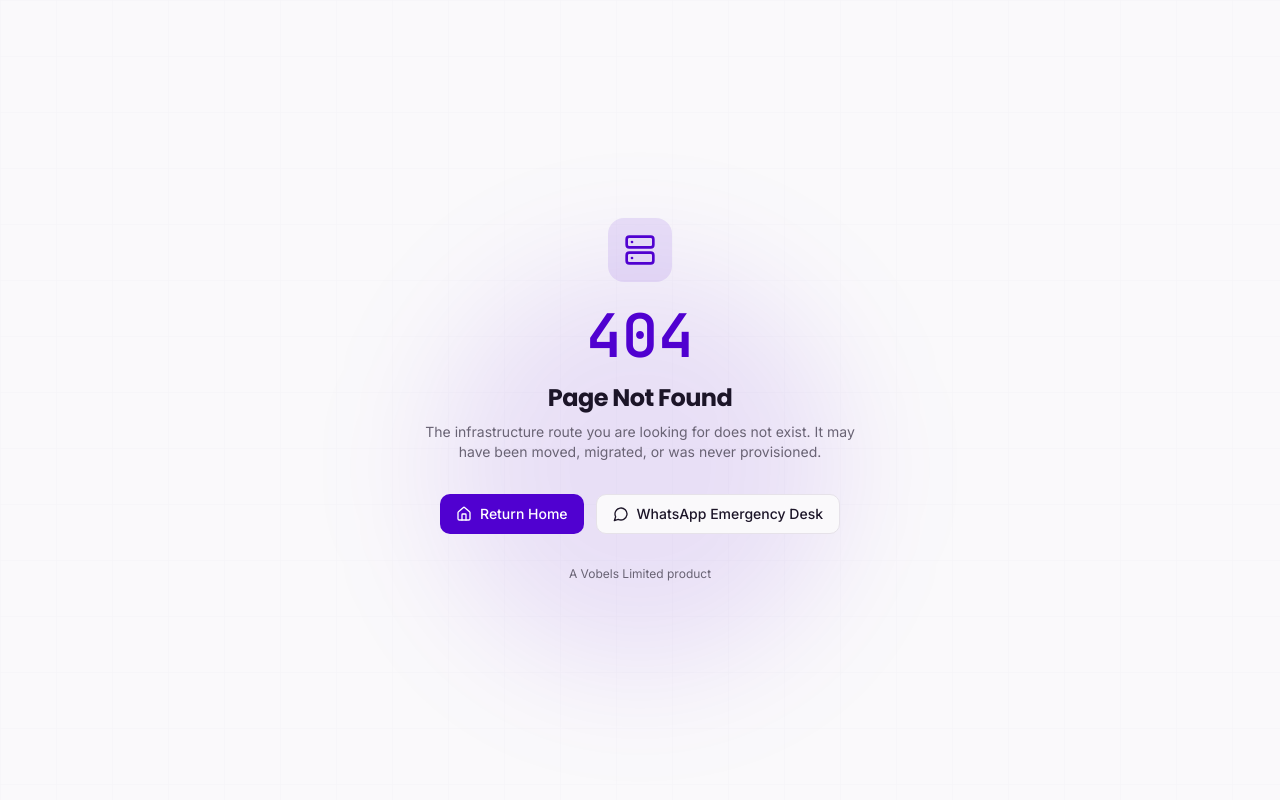
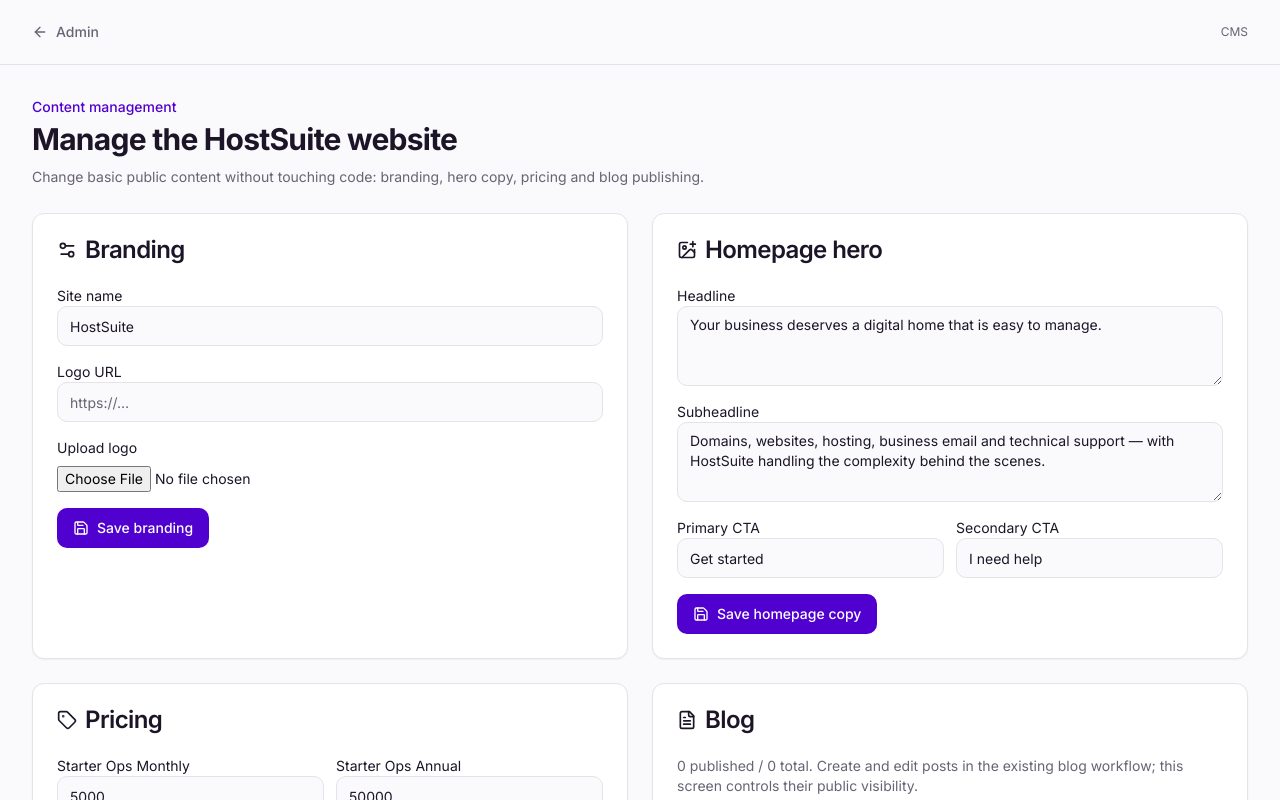
Before and after one commit to Holladworld/hostsuite, a Next.js app: page /admin/cms in a window 1280 px wide. Before the commit this address had no page. Shown: the top 800 px of the page. Built offline with nearby package versions, Linux system fonts and the light colour scheme; no server answers; the database is empty.

Commit message:
feat: complete public CMS controls for branding landing pricing and blog

```diff
--- /dev/null
+++ b/app/admin/cms/page.tsx
@@ -0,0 +1,96 @@
+'use client';
+
+import { useEffect, useMemo, useState } from 'react';
+import Link from 'next/link';
+import { ArrowLeft, CheckCircle2, ImagePlus, Save, Settings2, Tag, FileText } from 'lucide-react';
+import { supabase } from '@/lib/supabase-client';
+import { Card, CardContent, CardHeader, CardTitle } from '@/components/ui/card';
+import { Button } from '@/components/ui/button';
+import { Input } from '@/components/ui/input';
+import { Textarea } from '@/components/ui/textarea';
+
+type SiteSettings = Record<string, unknown>;
+type BlogRow = { id: string; title: string; slug: string; excerpt: string | null; content: string | null; cover_image_url: string | null; published: boolean; published_at: string | null };
+
+type HeroSettings = { headline: string; subheadline: string; primaryCta: string; secondaryCta: string; };
+type PricingSettings = { starter_ops_monthly: number; starter_ops_annual: number; managed_growth_monthly: number; managed_growth_annual: number; };
+
+const defaults: HeroSettings = {
+  headline: 'Your business deserves a digital home that is easy to manage.',
+  subheadline: 'Domains, websites, hosting, business email and technical support — with HostSuite handling the complexity behind the scenes.',
+  primaryCta: 'Get started',
+  secondaryCta: 'I need help',
+};
+
+const defaultPricing: PricingSettings = { starter_ops_monthly: 5000, starter_ops_annual: 50000, managed_growth_monthly: 12000, managed_growth_annual: 120000 };
+
+export default function CmsPage() {
+  const [settings, setSettings] = useState<SiteSettings>({});
+  const [hero, setHero] = useState(defaults);
+  const [pricing, setPricing] = useState(defaultPricing);
+  const [siteName, setSiteName] = useState('HostSuite');
+  const [logoUrl, setLogoUrl] = useState('');
+  const [blogs, setBlogs] = useState<BlogRow[]>([]);
+  const [status, setStatus] = useState('');
+
+  useEffect(() => {
+    void load();
+  }, []);
+
+  async function load() {
+    const [{ data: rows }, { data: blogRows }] = await Promise.all([
+      supabase.from('site_settings').select('key,value'),
+      supabase.from('blogs').select('id,title,slug,excerpt,content,cover_image_url,published,published_at').order('created_at', { ascending: false }),
+    ]);
+    const map = Object.fromEntries((rows ?? []).map((row) => [row.key, row.value])) as SiteSettings;
+    setSettings(map);
+    setHero({ ...defaults, ...(map.hero as Partial<HeroSettings> | undefined) });
+    setPricing({ ...defaultPricing, ...(map.pricing as Partial<PricingSettings> | undefined) });
+    const branding = (map.branding ?? {}) as { siteName?: string; logoUrl?: string };
+    setSiteName(branding.siteName ?? 'HostSuite');
+    setLogoUrl(branding.logoUrl ?? '');
+    setBlogs(blogRows ?? []);
+  }
+
+  async function saveSetting(key: string, value: unknown) {
+    setStatus('Saving…');
+    const { error } = await supabase.from('site_settings').upsert({ key, value, updated_at: new Date().toISOString() });
+    setStatus(error ? `Could not save: ${error.message}` : 'Saved.');
+    if (!error) setSettings((current) => ({ ...current, [key]: value }));
+  }
+
+  async function toggleBlog(blog: BlogRow) {
+    const nextPublished = !blog.published;
+    const { error } = await supabase.from('blogs').update({ published: nextPublished, published_at: nextPublished ? new Date().toISOString() : null }).eq('id', blog.id);
+    if (!error) setBlogs((items) => items.map((item) => item.id === blog.id ? { ...item, published: nextPublished } : item));
+    setStatus(error ? `Could not update blog: ${error.message}` : 'Blog status updated.');
+  }
+
+  async function uploadLogo(file: File) {
+    setStatus('Uploading logo…');
+    const safeName = file.name.toLowerCase().replace(/[^a-z0-9.]+/g, '-');
+    const path = `branding/${Date.now()}-${safeName}`;
+    const { error } = await supabase.storage.from('hostsuite-assets').upload(path, file, { upsert: false, contentType: file.type });
+    if (error) { setStatus(`Could not upload: ${error.message}`); return; }
+    const { data } = supabase.storage.from('hostsuite-assets').getPublicUrl(path);
+    setLogoUrl(data.publicUrl);
+    setStatus('Logo uploaded. Save branding to publish it.');
+  }
+
+  const publishedCount = useMemo(() => blogs.filter((blog) => blog.published).length, [blogs]);
+
+  return (
+    <div className="min-h-screen bg-background"><header className="border-b border-border"><div className="mx-auto flex h-16 max-w-7xl items-center justify-between px-4 sm:px-6 lg:px-8"><Link href="/admin" className="inline-flex items-center gap-2 text-sm font-medium text-muted-foreground hover:text-foreground"><ArrowLeft className="h-4 w-4" /> Admin</Link><span className="text-xs text-muted-foreground">{status || 'CMS'}</span></div></header>
+      <main className="mx-auto max-w-7xl space-y-6 px-4 py-8 sm:px-6 lg:px-8">
+        <div><p className="text-sm font-medium text-primary">Content management</p><h1 className="mt-1 text-3xl font-bold tracking-tight">Manage the HostSuite website</h1><p className="mt-2 max-w-3xl text-sm leading-6 text-muted-foreground">Change basic public content without touching code: branding, hero copy, pricing and blog publishing.</p></div>
+        <div className="grid gap-6 lg:grid-cols-2">
+          <Card><CardHeader><CardTitle className="flex items-center gap-2"><Settings2 className="h-5 w-5" /> Branding</CardTitle></CardHeader><CardContent className="space-y-4"><label className="space-y-2 block text-sm">Site name<Input value={siteName} onChange={(e) => setSiteName(e.target.value)} /></label><label className="space-y-2 block text-sm">Logo URL<Input value={logoUrl} onChange={(e) => setLogoUrl(e.target.value)} placeholder="https://…" /></label><label className="block text-sm">Upload logo<input className="mt-2 block w-full text-sm" type="file" accept="image/*" onChange={(e) => e.target.files?.[0] && void uploadLogo(e.target.files[0])} /></label><Button onClick={() => void saveSetting('branding', { siteName, logoUrl })}><Save className="mr-2 h-4 w-4" />Save branding</Button></CardContent></Card>
+          <Card><CardHeader><CardTitle className="flex items-center gap-2"><ImagePlus className="h-5 w-5" /> Homepage hero</CardTitle></CardHeader><CardContent className="space-y-4"><label className="space-y-2 block text-sm">Headline<Textarea value={hero.headline} onChange={(e) => setHero({ ...hero, headline: e.target.value })} /></label><label className="space-y-2 block text-sm">Subheadline<Textarea value={hero.subheadline} onChange={(e) => setHero({ ...hero, subheadline: e.target.value })} /></label><div className="grid gap-3 sm:grid-cols-2"><label className="space-y-2 block text-sm">Primary CTA<Input value={hero.primaryCta} onChange={(e) => setHero({ ...hero, primaryCta: e.target.value })} /></label><label className="space-y-2 block text-sm">Secondary CTA<Input value={hero.secondaryCta} onChange={(e) => setHero({ ...hero, secondaryCta: e.target.value })} /></label></div><Button onClick={() => void saveSetting('hero', hero)}><Save className="mr-2 h-4 w-4" />Save homepage copy</Button></CardContent></Card>
+          <Card><CardHeader><CardTitle className="flex items-center gap-2"><Tag className="h-5 w-5" /> Pricing</CardTitle></CardHeader><CardContent className="space-y-4"><div className="grid gap-3 sm:grid-cols-2">{(['starter_ops_monthly','starter_ops_annual','managed_growth_monthly','managed_growth_annual'] as const).map((key) => <label key={key} className="space-y-2 block text-sm capitalize">{key.replaceAll('_', ' ')}<Input type="number" value={pricing[key]} onChange={(e) => setPricing({ ...pricing, [key]: Number(e.target.value) })} /></label>)}</div><Button onClick={() => void saveSetting('pricing', pricing)}><Save className="mr-2 h-4 w-4" />Save pricing</Button></CardContent></Card>
+          <Card><CardHeader><CardTitle className="flex items-center gap-2"><FileText className="h-5 w-5" /> Blog</CardTitle></CardHeader><CardContent className="space-y-3"><p className="text-sm text-muted-foreground">{publishedCount} published / {blogs.length} total. Create and edit posts in the existing blog workflow; this screen controls their public visibility.</p>{blogs.slice(0, 8).map((blog) => <div key={blog.id} className="flex items-center justify-between gap-3 rounded-lg border border-border p-3"><div className="min-w-0"><p className="truncate text-sm font-medium">{blog.title}</p><p className="text-xs text-muted-foreground">/{blog.slug}</p></div><Button variant="outline" size="sm" onClick={() => void toggleBlog(blog)}>{blog.published ? 'Unpublish' : 'Publish'}</Button></div>)}{blogs.length === 0 && <p className="text-sm text-muted-foreground">No blog posts yet.</p>}</CardContent></Card>
+        </div>
+        <div className="flex items-center gap-2 text-xs text-muted-foreground"><CheckCircle2 className="h-4 w-4" /> Changes are stored in Supabase site content. Public pages read these values instead of requiring code edits.</div>
+      </main>
+    </div>
+  );
+}
```
